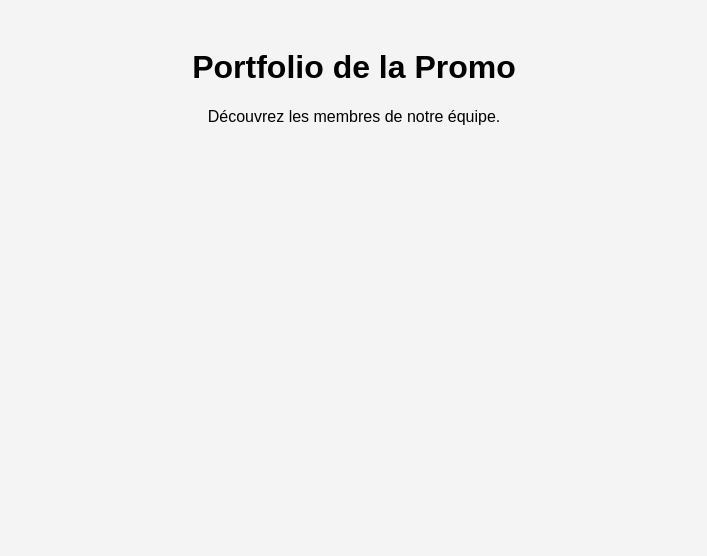
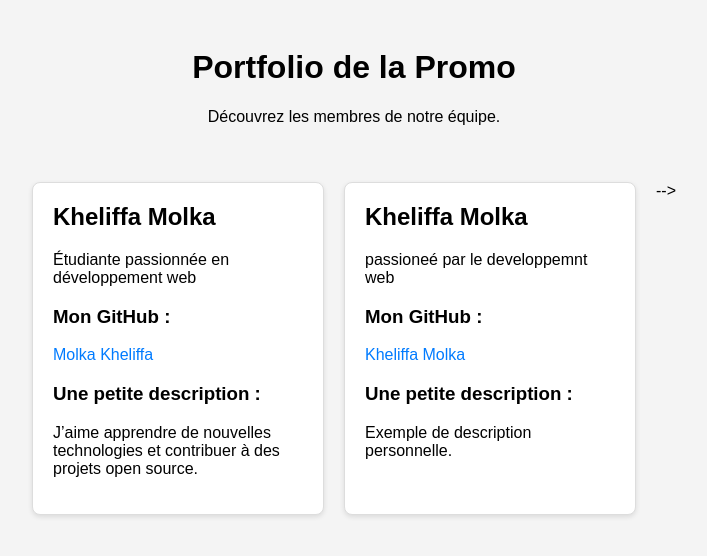
Before and after one commit to wiem-kb/tp_g4_devops_collaboration, a plain HTML site: page index.html in a window 1280 px wide. Shown: the whole page, without its empty margins (286-993 px from the left). Drawn offline with Linux system fonts and the light colour scheme.

Commit message:
Ajout de ma carte personnelle dans le portfolio

```diff
--- a/index.html
+++ b/index.html
@@ -8,12 +8,35 @@
 </head>
 <body>
     <header>
-<h1>Portfolio de la Promo</h1>
+        <h1>Portfolio de la Promo</h1>
         <p>Découvrez les membres de notre équipe.</p>
     </header>
+
     <main>
         <section class="card-container">
-            <!-- Les cartes des étudiants seront ajoutées ici -->
+            <!-- Carte de Kheliffa Molka -->
+            <article class="card">
+                <h2>Kheliffa Molka</h2>
+                <p>Étudiante passionnée en développement web</p>
+
+                <h3>Mon GitHub :</h3>
+                <a href="https://github.com/molkakhelifa" target="_blank">Molka Kheliffa</a>
+
+                <h3>Une petite description :</h3>
+                <p>J’aime apprendre de nouvelles technologies et contribuer à des projets open source.</p>
+            </article>
+
+            <!-- Exemple : ajouter une autre carte -->
+
+            <div class="card">
+                <h2>Kheliffa Molka</h2>
+                <p>passioneé par le developpemnt web</p>
+                <h3>Mon GitHub :</h3>
+                <a href="https://github.com/molkakhelifa" target="_blank">Kheliffa Molka</a>
+                <h3>Une petite description :</h3>
+                <p>Exemple de description personnelle.</p>
+            </div>
+            -->
         </section>
     </main>
 </body>
```
